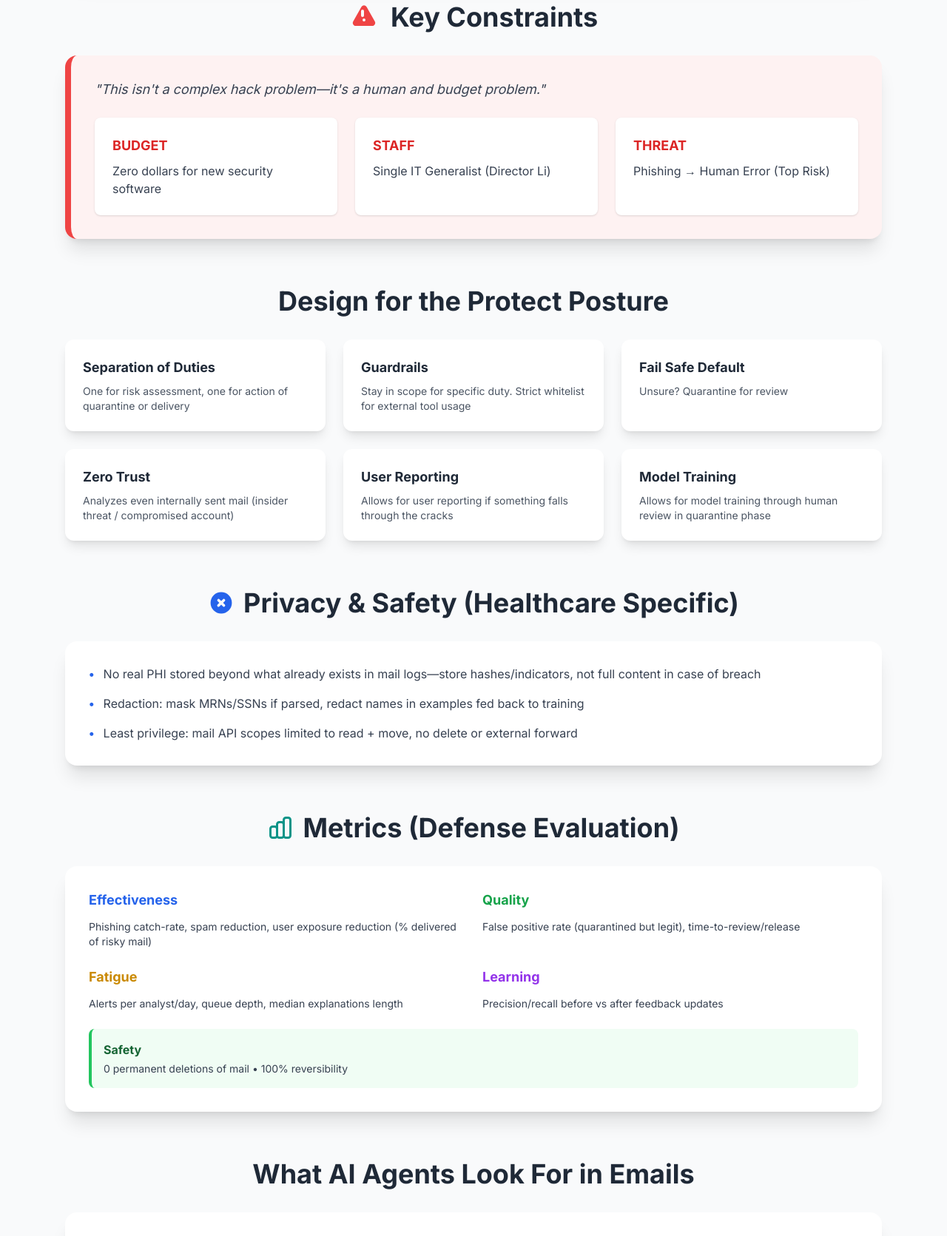
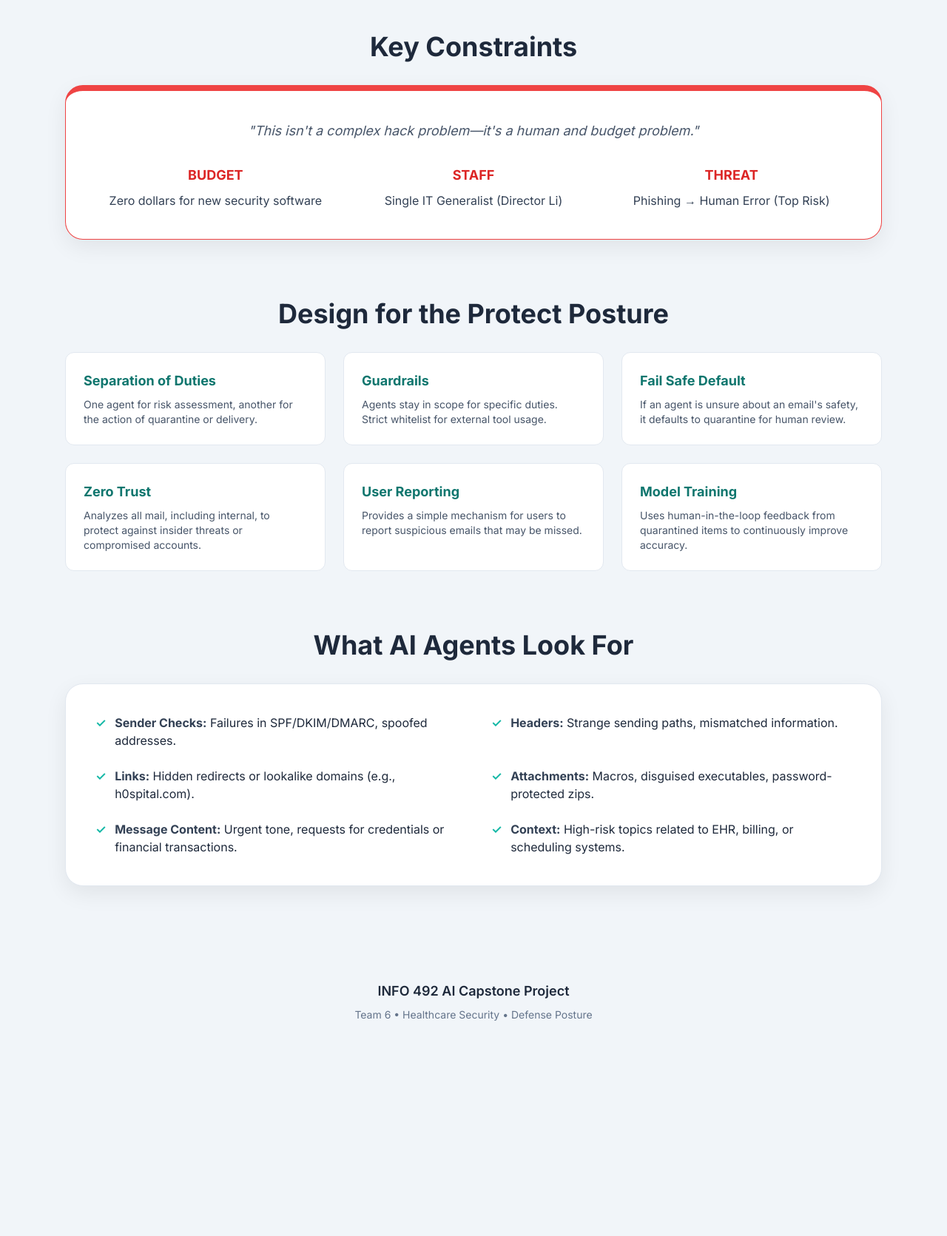
Before and after one commit to Kwang37/492-G6, a plain HTML site: page index.html in a window 1280 px wide. Shown: the part 1129-2800 px from the top of the page at 74% size. After the commit the page ends 2575 px from the top, so only its background shows below. Drawn offline with nearby package versions, Linux system fonts and the light colour scheme.

Commit message:
Update index.html

```diff
--- a/index.html
+++ b/index.html
@@ -6,24 +6,26 @@
     <title>Healthcare AI Defense - INFO 492 Team 6</title>
     <script src="https://cdn.tailwindcss.com"></script>
     <style>
-        @import url('https://fonts.googleapis.com/css2?family=Inter:wght@300;400;600;700;800&display=swap');
+        @import url('https://fonts.googleapis.com/css2?family=Inter:wght@300;400;500;600;700;800&display=swap');
         body {
             font-family: 'Inter', sans-serif;
+            background-color: #f1f5f9; /* Use slate-100 as the base background for a premium feel */
             scroll-behavior: smooth;
         }
-        .gradient-bg {
-            /* Changed to a more healthcare-appropriate blue-to-teal gradient */
-            background: linear-gradient(135deg, #3B82F6 0%, #14B8A6 100%);
+        .card {
+            background-color: white;
+            border-radius: 1.5rem; /* 24px */
+            padding: 2.5rem; /* 40px */
+            box-shadow: 0 10px 30px rgba(0, 0, 0, 0.07);
+            transition: all 0.3s ease;
+            border: 1px solid #e2e8f0; /* slate-200 */
         }
-        .card-hover {
-            transition: all 0.3s ease;
-        }
-        .card-hover:hover {
+        .card:hover {
             transform: translateY(-5px);
-            box-shadow: 0 15px 30px rgba(0,0,0,0.12);
+            box-shadow: 0 15px 40px rgba(0, 0, 0, 0.1);
         }
         .fade-in {
-            animation: fadeIn 0.6s ease-in;
+            animation: fadeIn 0.8s ease-in-out;
         }
         @keyframes fadeIn {
             from { opacity: 0; transform: translateY(20px); }
@@ -31,222 +33,145 @@
         }
     </style>
 </head>
-<body class="bg-gray-50 text-gray-900">
+<body class="text-slate-800">
 
-    <header class="gradient-bg text-white py-20 px-6">
-        <div class="max-w-6xl mx-auto text-center">
-            <div class="flex justify-center items-center mb-4">
-                <svg xmlns="http://www.w3.org/2000/svg" class="h-16 w-16 mr-4" viewBox="0 0 20 20" fill="currentColor">
-                    <path fill-rule="evenodd" d="M10 1.944A11.954 11.954 0 002.166 5C2.056 5.649 2 6.319 2 7c0 5.225 3.34 9.67 8 11.317C14.66 16.67 18 12.225 18 7c0-.682-.057-1.35-.166-2.001A11.954 11.954 0 0010 1.944zM10 13a1 1 0 100-2 1 1 0 000 2z" clip-rule="evenodd" />
-                    <path d="M10 11a1 1 0 01-1-1V7a1 1 0 112 0v3a1 1 0 01-1 1z" />
-                </svg>
-                <h1 class="text-5xl md:text-6xl font-extrabold">
+    <header class="py-24 px-6 text-center">
+        <div class="max-w-4xl mx-auto">
+            <h1 class="text-5xl md:text-7xl font-bold text-slate-900 mb-4 leading-tight">
                 Managing AI Agents in Healthcare Security
             </h1>
-            </div>
-            <p class="text-xl md:text-2xl font-light opacity-90 mb-12">
+            <p class="text-xl md:text-2xl text-slate-600 mb-12">
                 INFO 492 - Team 6
             </p>
 
-            <div class="grid grid-cols-2 md:grid-cols-4 gap-4 max-w-4xl mx-auto">
-                <div class="bg-white bg-opacity-20 backdrop-blur-sm rounded-lg p-4">
-                    <p class="font-semibold">Kat Khoroshilova</p>
-                </div>
-                <div class="bg-white bg-opacity-20 backdrop-blur-sm rounded-lg p-4">
-                    <p class="font-semibold">Jack Sliwoski</p>
-                </div>
-                <div class="bg-white bg-opacity-20 backdrop-blur-sm rounded-lg p-4">
-                    <p class="font-semibold">Kaibo Wang</p>
-                </div>
-                <div class="bg-white bg-opacity-20 backdrop-blur-sm rounded-lg p-4">
-                    <p class="font-semibold">Mina Hwang</p>
-                </div>
+            <div class="flex justify-center items-center space-x-6 text-slate-500">
+                <span>Kat Khoroshilova</span>
+                <span>•</span>
+                <span>Jack Sliwoski</span>
+                <span>•</span>
+                <span>Kaibo Wang</span>
+                <span>•</span>
+                <span>Mina Hwang</span>
             </div>
         </div>
     </header>
 
-    <main class="max-w-6xl mx-auto px-6 py-16">
+    <main class="max-w-6xl mx-auto px-6 py-16 space-y-20">
 
-        <section class="mb-16 fade-in">
-            <div class="grid md:grid-cols-2 gap-8">
-                <div class="bg-white rounded-2xl shadow-xl p-8 border-t-4 border-blue-500 card-hover">
-                    <h2 class="text-3xl font-bold text-blue-600 mb-4">Industry</h2>
-                    <p class="text-2xl font-semibold text-gray-800 mb-4">Healthcare</p>
-                    <p class="text-gray-600">
-                        Healthcare is a prime cyber target: sensitive patient data, zero tolerance for downtime. Hospitals, clinics, insurers, vendors are all interconnected—one weak link risks the whole chain.
+        <section class="grid md:grid-cols-2 gap-8 fade-in">
+            <div class="card">
+                <h2 class="text-3xl font-bold text-teal-600 mb-4">Industry</h2>
+                <p class="text-2xl font-semibold text-slate-800 mb-4">Healthcare</p>
+                <p class="text-slate-600">
+                    Healthcare is a prime cyber target: sensitive patient data, zero tolerance for downtime. One weak link risks the whole chain.
                 </p>
             </div>
-
-                <div class="bg-white rounded-2xl shadow-xl p-8 border-t-4 border-teal-500 card-hover">
+            <div class="card">
                 <h2 class="text-3xl font-bold text-teal-600 mb-4">Posture</h2>
-                    <p class="text-2xl font-semibold text-gray-800 mb-4">Defense (Protect)</p>
-                </div>
-            </div>
-        </section>
-
-        <section class="mb-16">
-            <div class="bg-gradient-to-r from-blue-50 to-teal-50 rounded-2xl shadow-2xl p-10 border-l-8 border-blue-600">
-                <h2 class="text-3xl font-bold text-gray-800 mb-6 flex items-center">
-                    <svg xmlns="http://www.w3.org/2000/svg" class="h-8 w-8 mr-3 text-blue-600" fill="none" viewBox="0 0 24 24" stroke="currentColor" stroke-width="2">
-                        <path stroke-linecap="round" stroke-linejoin="round" d="M9 12h6m-6 4h6m2 5H7a2 2 0 01-2-2V5a2 2 0 012-2h5.586a1 1 0 01.707.293l5.414 5.414a1 1 0 01.293.707V19a2 2 0 01-2 2z" />
-                    </svg>
-                    <span>Thesis Statement</span>
-                </h2>
-                <p class="text-xl md:text-2xl leading-relaxed text-gray-800 italic font-medium">
-                    The safest low-cost approach for healthcare email threats is an agentic screener that auto-quarantines suspected spam/phish (leveraging reasoning) into an IT review/training queue, minimizing user exposure and alert load without deleting or auto-blocking legitimate mail.
+                <p class="text-2xl font-semibold text-slate-800 mb-4">Defense (Protect)</p>
+                <p class="text-slate-600">
+                    Our approach focuses on proactive protection and prevention, minimizing threats before they can cause harm.
                 </p>
             </div>
         </section>
 
-        <section class="mb-16">
-            <h2 class="text-4xl font-bold text-gray-800 mb-8 text-center flex items-center justify-center">
-                <svg xmlns="http://www.w3.org/2000/svg" class="h-10 w-10 mr-4 text-red-500" viewBox="0 0 20 20" fill="currentColor">
-                    <path fill-rule="evenodd" d="M8.257 3.099c.765-1.36 2.722-1.36 3.486 0l5.58 9.92c.75 1.334-.21 3.03-1.742 3.03H4.42c-1.532 0-2.492-1.696-1.742-3.03l5.58-9.92zM10 13a1 1 0 110-2 1 1 0 010 2zm-1-8a1 1 0 00-1 1v3a1 1 0 002 0V6a1 1 0 00-1-1z" clip-rule="evenodd" />
-                </svg>
-                <span>Key Constraints</span>
-            </h2>
-            <div class="bg-red-50 rounded-2xl shadow-xl p-8 border-l-8 border-red-500">
-                <p class="text-lg text-gray-700 italic mb-6">
+        <section class="fade-in">
+            <div class="card bg-teal-50 border-l-8 border-teal-500">
+                <h2 class="text-3xl font-bold text-slate-800 mb-6">Thesis Statement</h2>
+                <p class="text-xl md:text-2xl leading-relaxed text-slate-700 font-medium">
+                    The safest low-cost approach for healthcare email threats is an agentic screener that auto-quarantines suspected spam/phish into an IT review/training queue, minimizing user exposure and alert load without deleting or auto-blocking legitimate mail.
+                </p>
+            </div>
+        </section>
+
+        <section class="fade-in">
+            <h2 class="text-4xl font-bold text-slate-800 mb-8 text-center">Key Constraints</h2>
+            <div class="card border-t-8 border-red-500">
+                <p class="text-lg text-center text-slate-600 italic mb-8">
                     "This isn't a complex hack problem—it's a human and budget problem."
                 </p>
-                <div class="grid md:grid-cols-3 gap-6">
-                    <div class="bg-white rounded-lg p-6 shadow">
+                <div class="grid md:grid-cols-3 gap-6 text-center">
+                    <div>
                         <p class="font-bold text-red-600 text-lg mb-2">BUDGET</p>
-                        <p class="text-gray-700">Zero dollars for new security software</p>
+                        <p class="text-slate-700">Zero dollars for new security software</p>
                     </div>
-                    <div class="bg-white rounded-lg p-6 shadow">
+                    <div>
                         <p class="font-bold text-red-600 text-lg mb-2">STAFF</p>
-                        <p class="text-gray-700">Single IT Generalist (Director Li)</p>
+                        <p class="text-slate-700">Single IT Generalist (Director Li)</p>
                     </div>
-                    <div class="bg-white rounded-lg p-6 shadow">
+                    <div>
                         <p class="font-bold text-red-600 text-lg mb-2">THREAT</p>
-                        <p class="text-gray-700">Phishing → Human Error (Top Risk)</p>
+                        <p class="text-slate-700">Phishing → Human Error (Top Risk)</p>
                     </div>
                 </div>
             </div>
         </section>
 
-        <section class="mb-16">
-            <h2 class="text-4xl font-bold text-gray-800 mb-8 text-center">Design for the Protect Posture</h2>
+        <section class="fade-in">
+            <h2 class="text-4xl font-bold text-slate-800 mb-8 text-center">Design for the Protect Posture</h2>
             <div class="grid md:grid-cols-2 lg:grid-cols-3 gap-6">
-
-                <div class="bg-white rounded-xl shadow-lg p-6 card-hover">
-                    <h3 class="text-lg font-bold text-gray-800 mb-2">Separation of Duties</h3>
-                    <p class="text-gray-600 text-sm">One for risk assessment, one for action of quarantine or delivery</p>
+                <div class="bg-white rounded-xl p-6 border border-slate-200">
+                    <h3 class="text-lg font-bold text-teal-700 mb-2">Separation of Duties</h3>
+                    <p class="text-slate-600 text-sm">One agent for risk assessment, another for the action of quarantine or delivery.</p>
                 </div>
-                <div class="bg-white rounded-xl shadow-lg p-6 card-hover">
-                    <h3 class="text-lg font-bold text-gray-800 mb-2">Guardrails</h3>
-                    <p class="text-gray-600 text-sm">Stay in scope for specific duty. Strict whitelist for external tool usage</p>
+                <div class="bg-white rounded-xl p-6 border border-slate-200">
+                    <h3 class="text-lg font-bold text-teal-700 mb-2">Guardrails</h3>
+                    <p class="text-slate-600 text-sm">Agents stay in scope for specific duties. Strict whitelist for external tool usage.</p>
                 </div>
-                <div class="bg-white rounded-xl shadow-lg p-6 card-hover">
-                    <h3 class="text-lg font-bold text-gray-800 mb-2">Fail Safe Default</h3>
-                    <p class="text-gray-600 text-sm">Unsure? Quarantine for review</p>
+                <div class="bg-white rounded-xl p-6 border border-slate-200">
+                    <h3 class="text-lg font-bold text-teal-700 mb-2">Fail Safe Default</h3>
+                    <p class="text-slate-600 text-sm">If an agent is unsure about an email's safety, it defaults to quarantine for human review.</p>
                 </div>
-                <div class="bg-white rounded-xl shadow-lg p-6 card-hover">
-                    <h3 class="text-lg font-bold text-gray-800 mb-2">Zero Trust</h3>
-                    <p class="text-gray-600 text-sm">Analyzes even internally sent mail (insider threat / compromised account)</p>
+                <div class="bg-white rounded-xl p-6 border border-slate-200">
+                    <h3 class="text-lg font-bold text-teal-700 mb-2">Zero Trust</h3>
+                    <p class="text-slate-600 text-sm">Analyzes all mail, including internal, to protect against insider threats or compromised accounts.</p>
                 </div>
-                <div class="bg-white rounded-xl shadow-lg p-6 card-hover">
-                    <h3 class="text-lg font-bold text-gray-800 mb-2">User Reporting</h3>
-                    <p class="text-gray-600 text-sm">Allows for user reporting if something falls through the cracks</p>
+                <div class="bg-white rounded-xl p-6 border border-slate-200">
+                    <h3 class="text-lg font-bold text-teal-700 mb-2">User Reporting</h3>
+                    <p class="text-slate-600 text-sm">Provides a simple mechanism for users to report suspicious emails that may be missed.</p>
                 </div>
-                <div class="bg-white rounded-xl shadow-lg p-6 card-hover">
-                    <h3 class="text-lg font-bold text-gray-800 mb-2">Model Training</h3>
-                    <p class="text-gray-600 text-sm">Allows for model training through human review in quarantine phase</p>
+                <div class="bg-white rounded-xl p-6 border border-slate-200">
+                    <h3 class="text-lg font-bold text-teal-700 mb-2">Model Training</h3>
+                    <p class="text-slate-600 text-sm">Uses human-in-the-loop feedback from quarantined items to continuously improve accuracy.</p>
                 </div>
             </div>
         </section>
 
-        <section class="mb-16">
-            <h2 class="text-4xl font-bold text-gray-800 mb-8 text-center flex items-center justify-center">
-                <svg xmlns="http://www.w3.org/2000/svg" class="h-9 w-9 mr-3 text-blue-600" viewBox="0 0 20 20" fill="currentColor">
-                    <path fill-rule="evenodd" d="M10 18a8 8 0 100-16 8 8 0 000 16zM8.707 7.293a1 1 0 00-1.414 1.414L8.586 10l-1.293 1.293a1 1 0 101.414 1.414L10 11.414l1.293 1.293a1 1 0 001.414-1.414L11.414 10l1.293-1.293a1 1 0 00-1.414-1.414L10 8.586 8.707 7.293z" clip-rule="evenodd" />
-                </svg>
-                <span>Privacy & Safety (Healthcare Specific)</span>
-            </h2>
-            <div class="bg-white rounded-2xl shadow-xl p-8">
-                <ul class="space-y-4 text-gray-700">
-                    <li class="flex items-start">
-                        <span class="text-blue-600 font-bold mr-3">•</span>
-                        <span>No real PHI stored beyond what already exists in mail logs—store hashes/indicators, not full content in case of breach</span>
-                    </li>
-                    <li class="flex items-start">
-                        <span class="text-blue-600 font-bold mr-3">•</span>
-                        <span>Redaction: mask MRNs/SSNs if parsed, redact names in examples fed back to training</span>
-                    </li>
-                    <li class="flex items-start">
-                        <span class="text-blue-600 font-bold mr-3">•</span>
-                        <span>Least privilege: mail API scopes limited to read + move, no delete or external forward</span>
-                    </li>
-                </ul>
+        <section class="fade-in">
+             <h2 class="text-4xl font-bold text-slate-800 mb-8 text-center">What AI Agents Look For</h2>
+             <div class="card grid md:grid-cols-2 gap-x-12 gap-y-6">
+                <div class="flex items-start space-x-3">
+                    <span class="text-teal-500 font-bold">✓</span>
+                    <p><strong class="text-slate-700">Sender Checks:</strong> Failures in SPF/DKIM/DMARC, spoofed addresses.</p>
                 </div>
-        </section>
-
-        <section class="mb-16">
-             <h2 class="text-4xl font-bold text-gray-800 mb-8 text-center flex items-center justify-center">
-                <svg xmlns="http://www.w3.org/2000/svg" class="h-9 w-9 mr-3 text-teal-600" fill="none" viewBox="0 0 24 24" stroke="currentColor" stroke-width="2">
-                    <path stroke-linecap="round" stroke-linejoin="round" d="M9 19v-6a2 2 0 00-2-2H5a2 2 0 00-2 2v6a2 2 0 002 2h2a2 2 0 002-2zm0 0V9a2 2 0 012-2h2a2 2 0 012 2v10m-6 0a2 2 0 002 2h2a2 2 0 002-2m0 0V5a2 2 0 012-2h2a2 2 0 012 2v14a2 2 0 01-2 2h-2a2 2 0 01-2-2z" />
-                </svg>
-                <span>Metrics (Defense Evaluation)</span>
-            </h2>
-            <div class="bg-white rounded-2xl shadow-xl p-8">
-                <div class="grid md:grid-cols-2 gap-6">
-                    <div>
-                        <h3 class="font-bold text-lg text-blue-600 mb-3">Effectiveness</h3>
-                        <p class="text-gray-700 text-sm">Phishing catch-rate, spam reduction, user exposure reduction (% delivered of risky mail)</p>
+                 <div class="flex items-start space-x-3">
+                    <span class="text-teal-500 font-bold">✓</span>
+                    <p><strong class="text-slate-700">Headers:</strong> Strange sending paths, mismatched information.</p>
                 </div>
-                    <div>
-                        <h3 class="font-bold text-lg text-green-600 mb-3">Quality</h3>
-                        <p class="text-gray-700 text-sm">False positive rate (quarantined but legit), time-to-review/release</p>
+                 <div class="flex items-start space-x-3">
+                    <span class="text-teal-500 font-bold">✓</span>
+                    <p><strong class="text-slate-700">Links:</strong> Hidden redirects or lookalike domains (e.g., h0spital.com).</p>
                 </div>
-                    <div>
-                        <h3 class="font-bold text-lg text-yellow-600 mb-3">Fatigue</h3>
-                        <p class="text-gray-700 text-sm">Alerts per analyst/day, queue depth, median explanations length</p>
+                 <div class="flex items-start space-x-3">
+                    <span class="text-teal-500 font-bold">✓</span>
+                    <p><strong class="text-slate-700">Attachments:</strong> Macros, disguised executables, password-protected zips.</p>
                 </div>
-                    <div>
-                        <h3 class="font-bold text-lg text-purple-600 mb-3">Learning</h3>
-                        <p class="text-gray-700 text-sm">Precision/recall before vs after feedback updates</p>
+                 <div class="flex items-start space-x-3">
+                    <span class="text-teal-500 font-bold">✓</span>
+                    <p><strong class="text-slate-700">Message Content:</strong> Urgent tone, requests for credentials or financial transactions.</p>
                 </div>
-                </div>
-                <div class="mt-6 bg-green-50 border-l-4 border-green-500 rounded-lg p-4">
-                    <p class="font-bold text-green-800">Safety</p>
-                    <p class="text-gray-700 text-sm mt-1">0 permanent deletions of mail • 100% reversibility</p>
-                </div>
-            </div>
-        </section>
-
-        <section class="mb-16">
-            <h2 class="text-4xl font-bold text-gray-800 mb-8 text-center">What AI Agents Look For in Emails</h2>
-            <div class="bg-white rounded-2xl shadow-xl p-8">
-                <ul class="space-y-3 text-gray-700">
-                    <li><strong>Sender checks:</strong> SPF/DKIM/DMARC failures, spoofed addresses</li>
-                    <li><strong>Headers:</strong> Strange sending paths, mismatched info</li>
-                    <li><strong>Links:</strong> Hidden or lookalike domains (h0spital.com)</li>
-                    <li><strong>Attachments:</strong> Macros, disguised files, password-protected zips</li>
-                    <li><strong>Message content:</strong> Urgent tone, requests for logins or money</li>
-                    <li><strong>Context:</strong> High-risk topics (EHR, billing, scheduling)</li>
-                </ul>
-            </div>
-        </section>
-
-        <section class="mb-16">
-            <h2 class="text-4xl font-bold text-gray-800 mb-8 text-center">Role of AI Agents in Detection</h2>
-            <div class="bg-white rounded-2xl shadow-xl p-8">
-                <div class="space-y-4 text-gray-700">
-                    <p><strong>Patient Health Information (PHI):</strong> Names, IDs, records removed before AI analysis</p>
-                    <p><strong>Feature extraction:</strong> AI pulls key signals (headers, links, text, files)</p>
-                    <p><strong>Reasoning step:</strong> Agent makes JSON "report card" (risk score, evidence, action)</p>
-                    <p><strong>Guardrails:</strong> Safety rules: read-only, schema checks, default "hold" if unsure</p>
-                    <p><strong>HITL review:</strong> Human-In-The-Loop: IT staff makes the final decision, nothing is deleted automatically</p>
+                 <div class="flex items-start space-x-3">
+                    <span class="text-teal-500 font-bold">✓</span>
+                    <p><strong class="text-slate-700">Context:</strong> High-risk topics related to EHR, billing, or scheduling systems.</p>
                 </div>
              </div>
         </section>
 
     </main>
 
-    <footer class="gradient-bg text-white py-8 text-center">
-        <p class="text-lg font-semibold">INFO 492 AI Capstone Project</p>
-        <p class="text-sm opacity-80 mt-2">Team 6 • Healthcare Security • Defense Posture</p>
+    <footer class="text-center py-16 px-6">
+        <p class="text-lg font-semibold text-slate-800">INFO 492 AI Capstone Project</p>
+        <p class="text-sm text-slate-500 mt-2">Team 6 • Healthcare Security • Defense Posture</p>
     </footer>
 
 </body>
```
Lines whose indentation alone changed are shown as unchanged.
